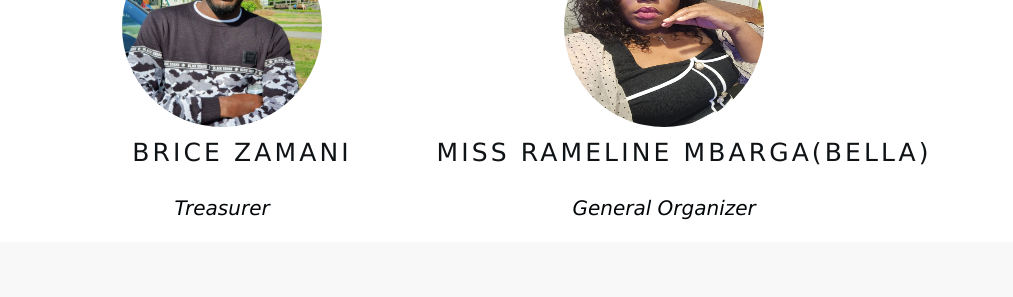
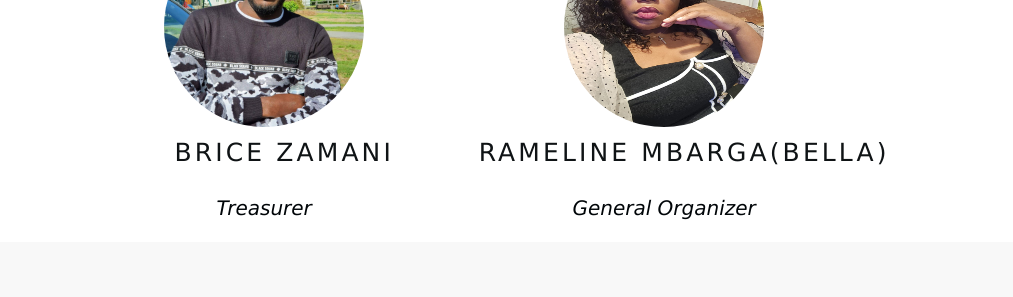
Before and after one commit to ascaminu/ascaminu.github.io, a website: page about-us.html in a window 1280 px wide. Shown: the part 1660-1957 px from the top of the page, without its empty margins (128-1141 px from the left). Drawn offline with Linux system fonts and the light colour scheme.

Commit message:
Update about-us.html

```diff
--- a/about-us.html
+++ b/about-us.html
@@ -164,7 +164,7 @@
                     </li>
                     <li>
                         <img src="images/executives/bella.jpeg" alt="No Image">
-                        <h3>Miss Rameline Mbarga(Bella)</h3>
+                        <h3>Rameline Mbarga(Bella)</h3>
                         <i>General Organizer</i>
                     </li>
                   </ul>
```
